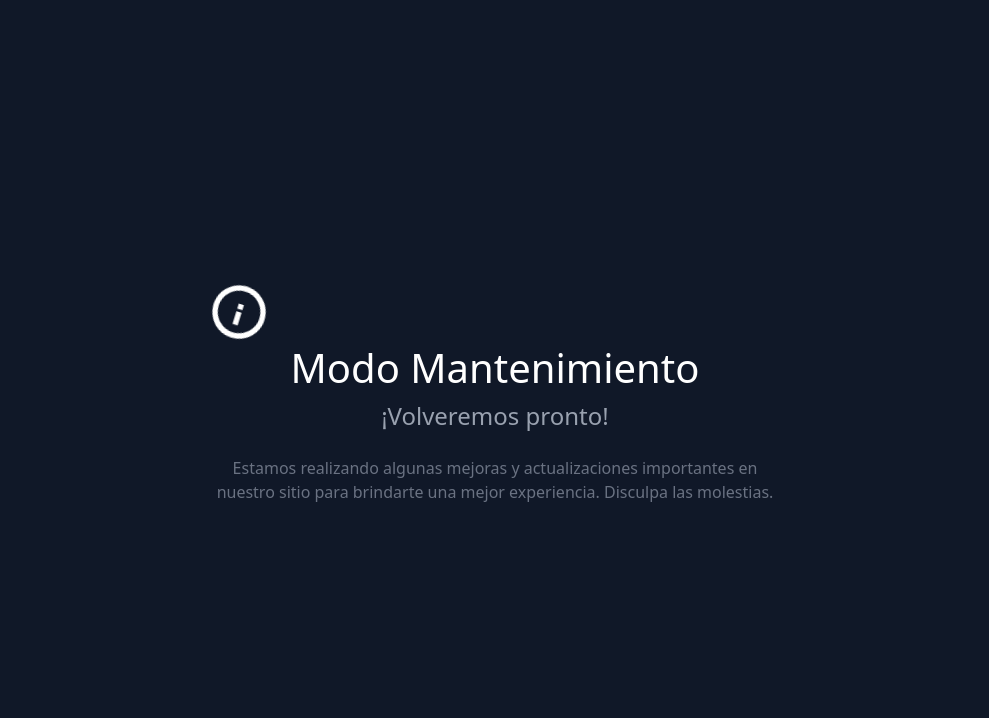
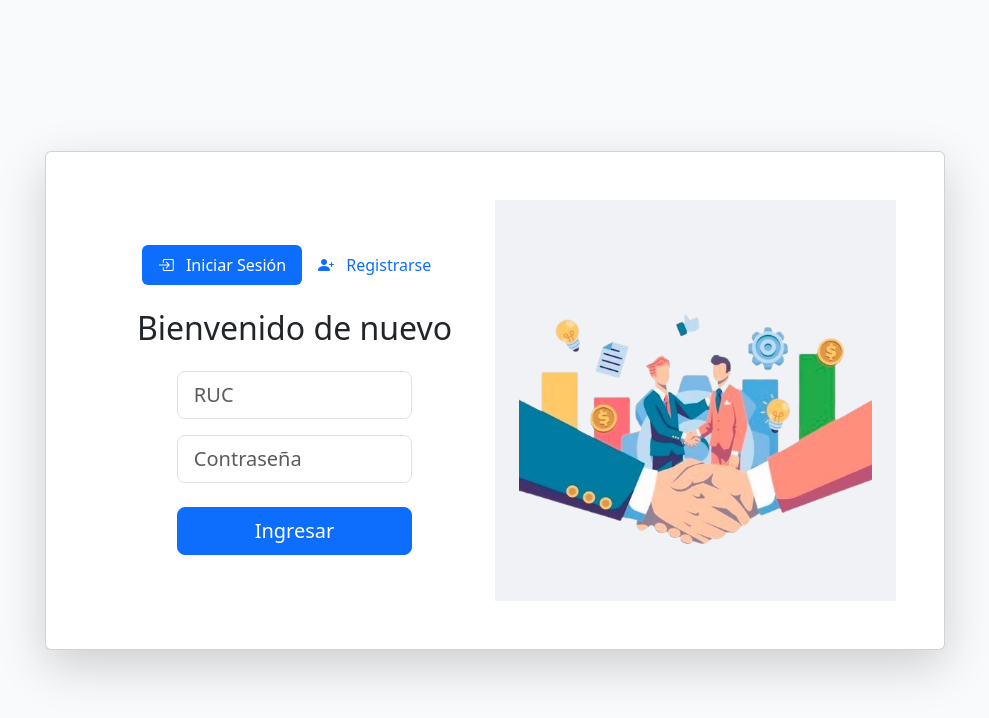
Before and after one commit to kvmdev/reportable-react, a React (Vite) app: page /login in a window 1280 px wide. Shown: the top 718 px of the page, without its empty margins (145-1134 px from the left). Built offline with nearby package versions, Linux system fonts and the light colour scheme.

Commit message:
Refactor App component to remove maintenance mode UI and restore routing structure

```diff
--- a/src/App.tsx
+++ b/src/App.tsx
@@ -1,4 +1,4 @@
-/* import { BrowserRouter as Router, Routes, Route } from "react-router-dom"
+import { BrowserRouter as Router, Routes, Route } from "react-router-dom"
 
 import "./index.css"
 import Login from "./login/main"
@@ -16,56 +16,34 @@ import Profile from "./profile/main"
 import { FacturaProvider } from "./context/FacturaContext"
 import RegisterClient from "./register/cliente/main"
 import RegisterAccountant from "./register/contador/main"
-import CargarFacturasCliente from "./cargarfacturascliente/main" */
+import CargarFacturasCliente from "./cargarfacturascliente/main"
 
 function App() {
-  const MaintenanceIcon = () => (
-  <svg
-    className="w-16 h-16 text-white animate-spin-slow"
-    fill="currentColor"
-    viewBox="0 0 24 24"
-    xmlns="http://www.w3.org/2000/svg"
-  >
-    <path d="M12 2C6.48 2 2 6.48 2 12s4.48 10 10 10 10-4.48 10-10S17.52 2 12 2zm0 18c-4.41 0-8-3.59-8-8s3.59-8 8-8 8 3.59 8 8-3.59 8-8 8zm-1-13h2v5h-2zm0 6h2v2h-2z" />
-  </svg>
-);
-
-const MaintenancePage = () => {
   return (
-    <div className="flex items-center justify-center min-h-screen bg-gray-900 text-white p-4">
-      <style>
-        {`
-        /* Definimos una animación de giro lento para el ícono */
-        @keyframes spin-slow {
-          from {
-            transform: rotate(0deg);
-          }
-          to {
-            transform: rotate(360deg);
-          }
-        }
-        .animate-spin-slow {
-          animation: spin-slow 10s linear infinite;
-        }
-        `}
-      </style>
-      <div className="text-center">
-        <MaintenanceIcon />
-        <h1 className="text-4xl md:text-5xl font-bold mt-6 mb-2">
-          Modo Mantenimiento
-        </h1>
-        <p className="text-xl md:text-2xl text-gray-400 font-light mb-4">
-          ¡Volveremos pronto!
-        </p>
-        <p className="max-w-xl mx-auto text-gray-500">
-          Estamos realizando algunas mejoras y actualizaciones importantes en nuestro sitio para brindarte una mejor experiencia. Disculpa las molestias.
-        </p>
+    <Router>
+      <div className="min-h-screen bg-gray-50">
+        <NotificationProvider>
+          <AuthProvider>
+          <Routes>
+            <Route path="/login" element={<Login />} />
+            <Route path="/" element={<Dashboard />} />
+            <Route path="/register/client" element={<RegisterClient />} />
+            <Route path="/register/accountant" element={<RegisterAccountant />} />
+            <Route path="/profile" element={<Profile />} />
+            <Route path="/registrar-cliente" element={<RegistrarCliente />} />
+            <Route path="/registrar-contador" element={<RegistrarContador />} />
+            <Route path="/clientes" element={<Clientes/>} />
+            <Route path="/facturas/:id" element={<FacturaProvider><Facturas /></FacturaProvider>} />
+            <Route path="/factura/:id/:idClient" element={<FacturaProvider><EditFacturas /></FacturaProvider>} />
+            <Route path='/edit/cliente/:id' element={<ClienteEditor />} />
+            <Route path="/cargarfactura/:id" element={<CargarFacturas />} />
+            <Route path="/cargar-facturas" element={<CargarFacturasCliente />} />
+            <Route path="*" element={<h1>404 Not Found</h1>} />
+          </Routes>
+        </AuthProvider>
+        </NotificationProvider>
       </div>
-    </div>
-  );
-};
-  return (
-    <MaintenancePage/>
+    </Router>
   )
 }
 
```
